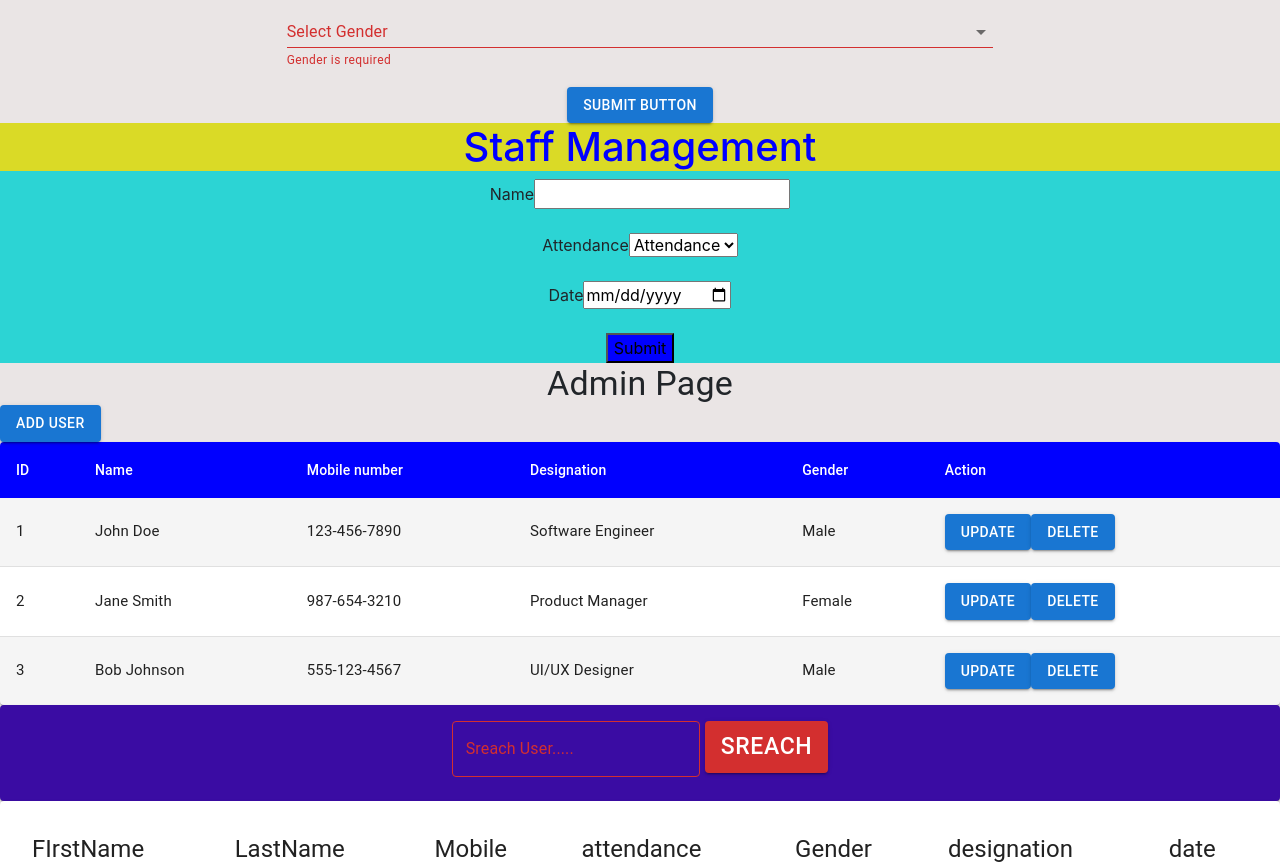
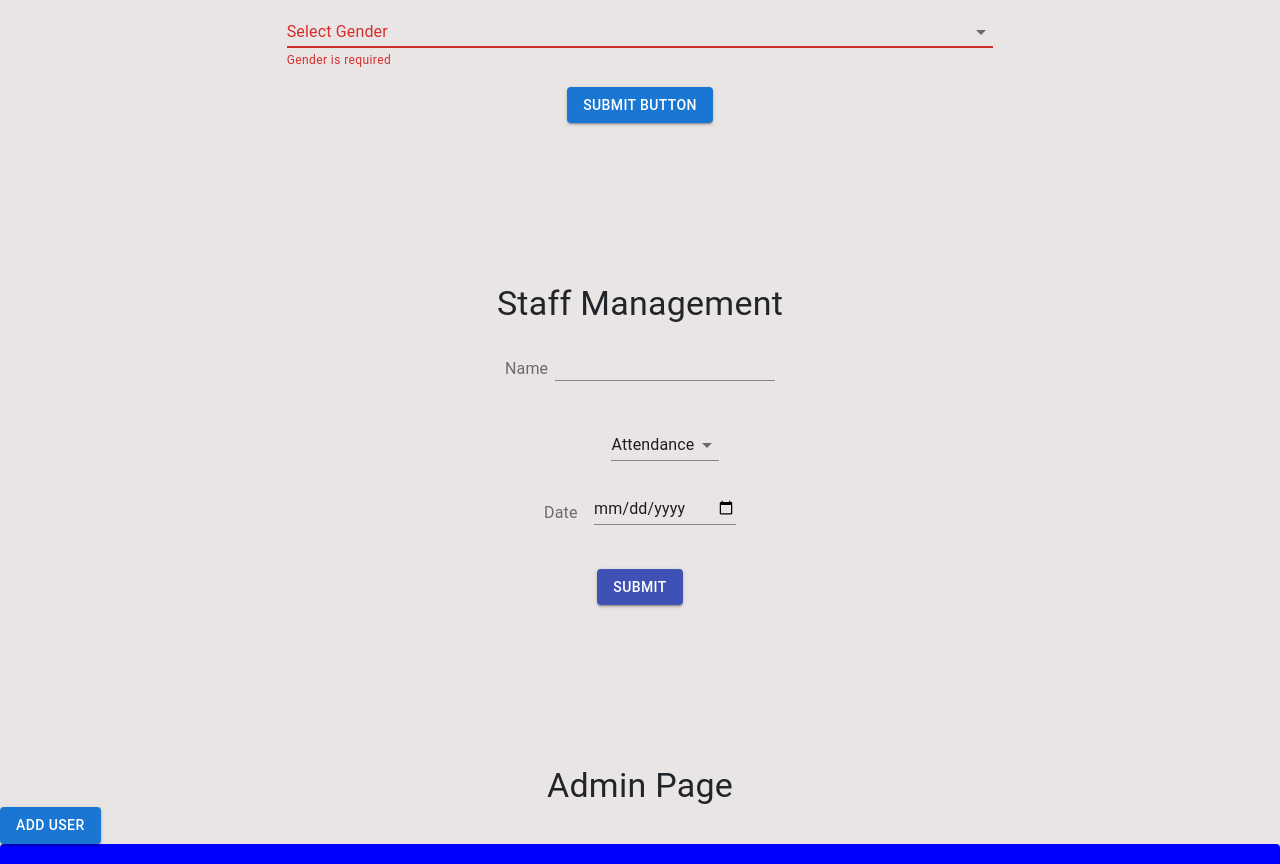
Before and after one commit to sukanyamohanty143/Digital-Staff-Management-System., a React (Create React App) app: page /registration in a window 1280 px wide. Shown: the part 600-1464 px from the top of the page. Built offline with nearby package versions, Linux system fonts and the light colour scheme.

Commit message:
Adding MUI got UI

```diff
--- a/src/App.js
+++ b/src/App.js
@@ -5,7 +5,7 @@ import Registration from "./Components/Pages/Registration";
 import { BrowserRouter as Router, Route, Routes } from 'react-router-dom';
 import Staff from "./Components/Pages/Staff";
 import AdminPage from "./Components/Pages/AdminPage/admin";
-import SupervisorPage from "./Components/Pages/Supervisor/SuppervisorPage";
+// import SupervisorPage from "./Components/Pages/Supervisor/SuppervisorPage";
 function App(){
     return (
         <>
@@ -17,7 +17,7 @@ function App(){
             </Router>
             <Staff/>
             <AdminPage/>
-            <SupervisorPage/>
+            {/* <SupervisorPage/> */}
 
         </>
     )
--- a/src/Components/Pages/Staff.css
+++ /dev/null
@@ -1,23 +0,0 @@
-
-.h1{
-    color: blue;
-    background-color: rgb(218, 218, 38);
-}
-.staff{
-    background-color:rgb(44, 212, 212);
-}
-.form{
-    background-color: aquamarine;
-}
-.l1{
-    background-color: rgb(44, 212, 212);
-}
-.l2{
-    background-color: rgb(44, 212, 212);
-}
-.l3{
-    background-color: rgb(44, 212, 212);
-}
-.b1{
-    background-color: blue;
-}
--- a/src/Components/Pages/Staff.js
+++ b/src/Components/Pages/Staff.js
@@ -1,10 +1,46 @@
-import "./Staff.css";
 import React, { useState } from "react";
+import { makeStyles } from "@material-ui/core/styles";
+import {
+  Typography,
+  TextField,
+  Select,
+  MenuItem,
+  FormControl,
+  InputLabel,
+  Button,
+  Container,
+} from "@material-ui/core";
+import { formControlClasses } from "@mui/material";
+import { color } from "@mui/system";
+
+const useStyles = makeStyles((theme) => ({
+  staff: {
+    textAlign: "center",
+    padding: theme.spacing(20),
+  },
+  form1: {
+    display: "flex",
+    flexDirection: "column",
+    alignItems: "center",
+  },
+  label: {
+    marginBottom: theme.spacing(78)  },
+  input: {
+    marginBottom: theme.spacing(4),
+    position:"relative",
+    top:12,
+    marginLeft:50,
+  },
+  button: {
+    marginTop: theme.spacing(3),
+  },
+}));
 
 const Staff = () => {
+  const classes = useStyles();
   const [date, setDate] = useState("");
   const [name, setName] = useState("");
-  const [attendance, setAttendance] = useState("Attendence");
+  const [attendance, setAttendance] = useState("Attendance");
 
   const handleSubmit = (e) => {
     e.preventDefault();
@@ -14,51 +50,58 @@ const Staff = () => {
   };
 
   return (
-    <center>
-      <div className="staff">
-        <h1 className="h1">Staff Management</h1>
-        <form  className="form1" onSubmit={handleSubmit}>
-          <label className="l1" htmlFor="Name">
-            Name
-          </label>
-          <input
+    <Container className={classes.staff}>
+      <Typography variant="h4" gutterBottom>
+        Staff Management
+      </Typography>
+      <form className={classes.form1} onSubmit={handleSubmit}>
+        <FormControl>
+          <InputLabel>Name</InputLabel>
+          <TextField
+            id="name"
             type="text"
             value={name}
             onChange={(e) => setName(e.target.value)}
+            className={classes.input}
           />
-          <br></br>
-          <br></br>
-          <label className="l2" htmlFor="Attendance">
-            Attendance
-          </label>
-          <select
+        </FormControl>
+        <FormControl>
+          <InputLabel className={classes.label} htmlFor="attendance"> {/* Change 'Label' to 'InputLabel' */}
+
+          </InputLabel>
+          <Select
+            id="attendance"
             value={attendance}
             onChange={(e) => setAttendance(e.target.value)}
+            className={classes.input}
           >
-            <option value="Attendence">Attendance</option>
-            <option value="Present">Present</option>
-            <option value="Absent">Absent</option>
-          </select>
-          <br></br>
-          <br></br>
-          <label className="l3" htmlFor="date">
+            <MenuItem value="Attendance">Attendance</MenuItem>
+            <MenuItem value="Present">Present</MenuItem>
+            <MenuItem value="Absent">Absent</MenuItem>
+          </Select>
+        </FormControl>
+        <FormControl>
+          <InputLabel className={classes.label} htmlFor="date">
             Date
-          </label>
-          <input
+          </InputLabel>
+          <TextField
+            id="date"
             type="date"
-            id="date"
-            name="date"
             value={date}
             onChange={(e) => setDate(e.target.value)}
+            className={classes.input}
           />
-          <br></br>
-          <br></br>
-          <button className="b1" type="submit">
-            Submit
-          </button>
-        </form>
-      </div>
-    </center>
+        </FormControl>
+        <Button
+          variant="contained"
+          color="primary"
+          type="submit"
+          className={classes.button}
+        >
+          Submit
+        </Button>
+      </form>
+    </Container>
   );
 };
 
```
